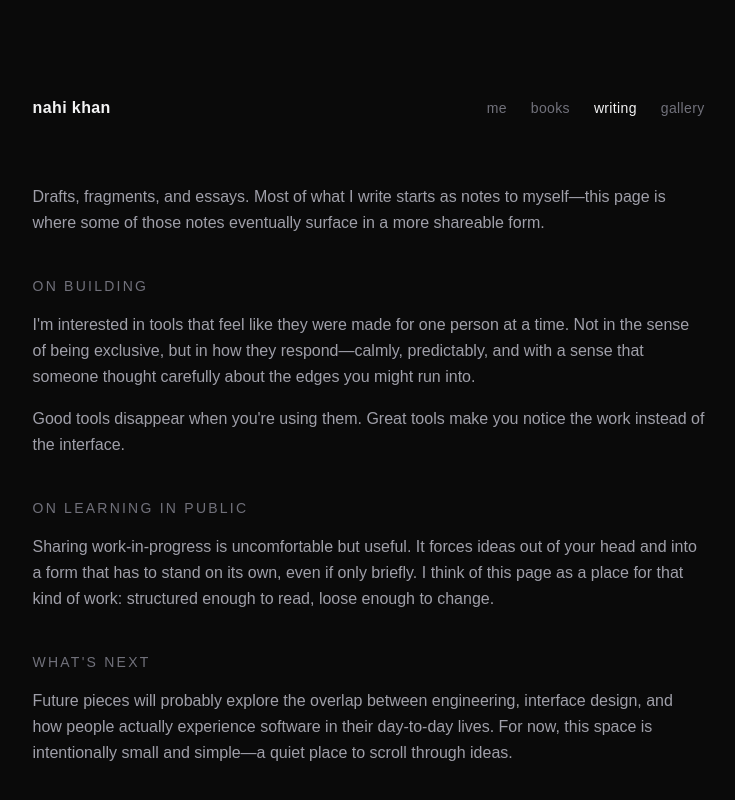
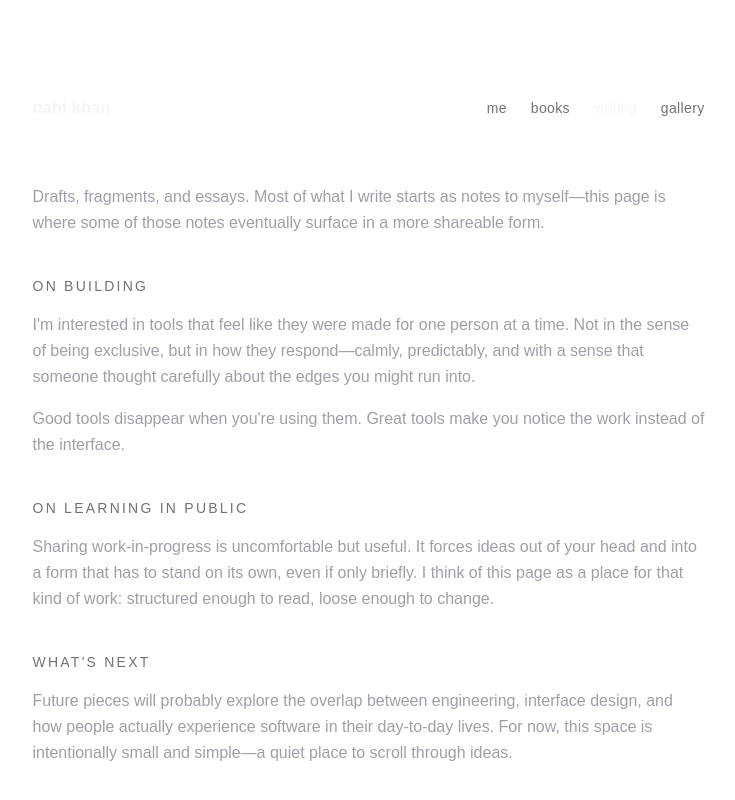
Before and after one commit to nahikhvn/site, a Next.js app: page /writing in a window 1280 px wide. Shown: the top 800 px of the page, without its empty margins (264-999 px from the left). Built offline with nearby package versions, Linux system fonts and the light colour scheme.

Commit message:
Add dark mode CSS variables, glyph background styles, and Tailwind dark variant

```diff
--- a/app/globals.css
+++ b/app/globals.css
@@ -1,6 +1,13 @@
 @import "tailwindcss";
 
+@custom-variant dark (&:where(.dark, .dark *));
+
 :root {
+  --background: #ffffff;
+  --foreground: #171717;
+}
+
+.dark {
   --background: #0a0a0a;
   --foreground: #ededed;
 }
@@ -24,3 +31,17 @@ body {
   color: var(--foreground);
   font-family: Arial, Helvetica, sans-serif;
 }
+
+@keyframes glyph-fadein {
+  from { opacity: 0; }
+  to { opacity: 1; }
+}
+
+.glyph-bg-fadein {
+  animation: glyph-fadein 0.8s ease-out forwards;
+}
+
+.glyph-bg-char {
+  cursor: default;
+  user-select: none;
+}
```
